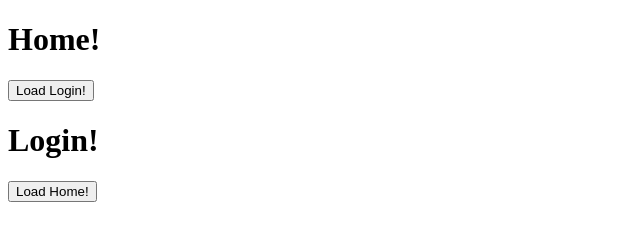
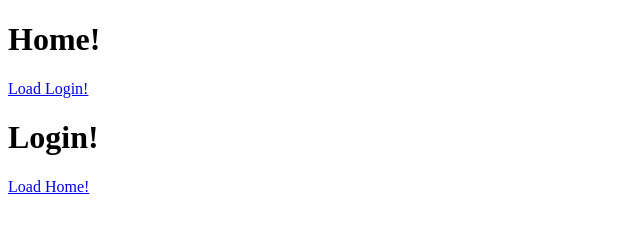
Before and after one commit to Olian04/html-router, a website: page index.html in a window 1280 px wide. Shown: the whole page, without its empty margins (0-640 px from the left). Drawn offline with Linux system fonts and the light colour scheme.

Commit message:
Update index.html

```diff
--- a/index.html
+++ b/index.html
@@ -13,12 +13,12 @@
 
     <router-route path="/home">
         <h1>Home!</h1>
-        <button onclick="router.push('/login')">Load Login!</button>
+        <a href="#/login">Load Login!</a>
     </router-route>
 
     <router-route path="/login">
         <h1>Login!</h1>
-        <button onclick="router.push('/home')">Load Home!</button>
+        <a href="#/home">Load Home!</a>
     </router-route>
 
     <script src="https://unpkg.com/html-router"></script>
```
